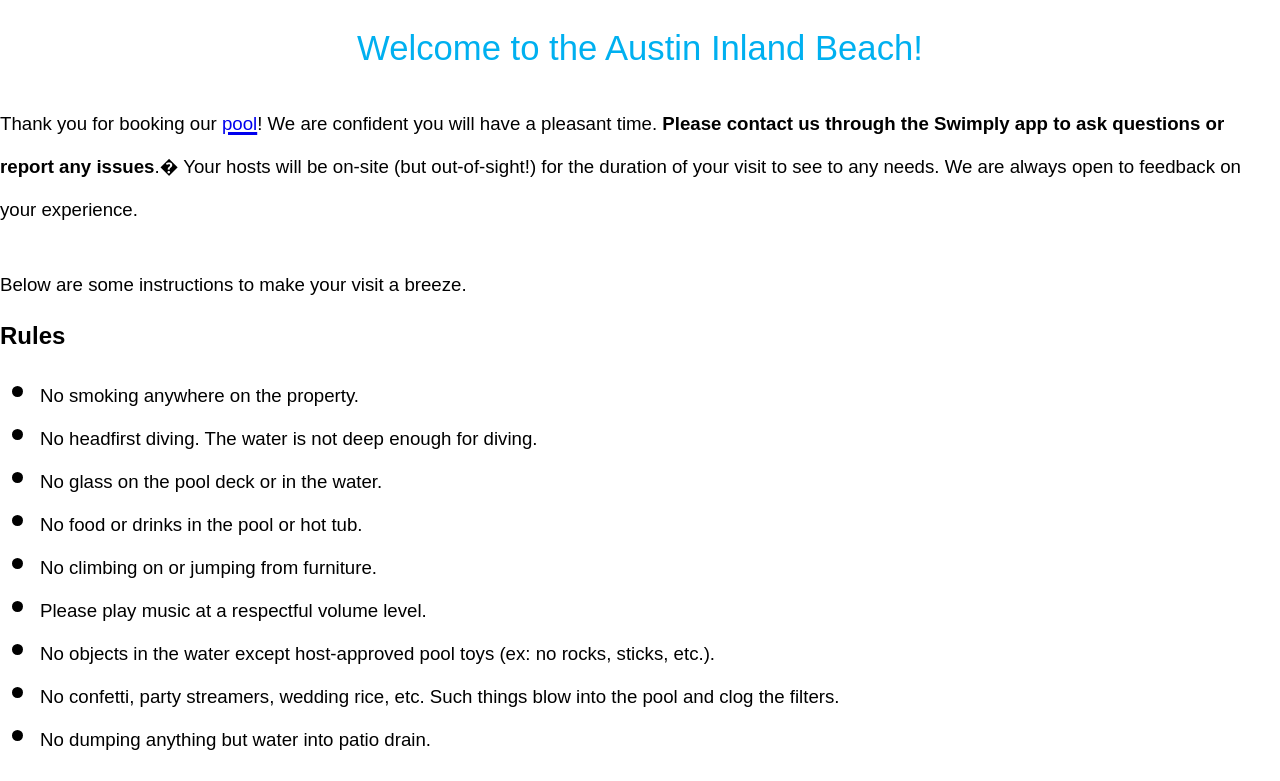
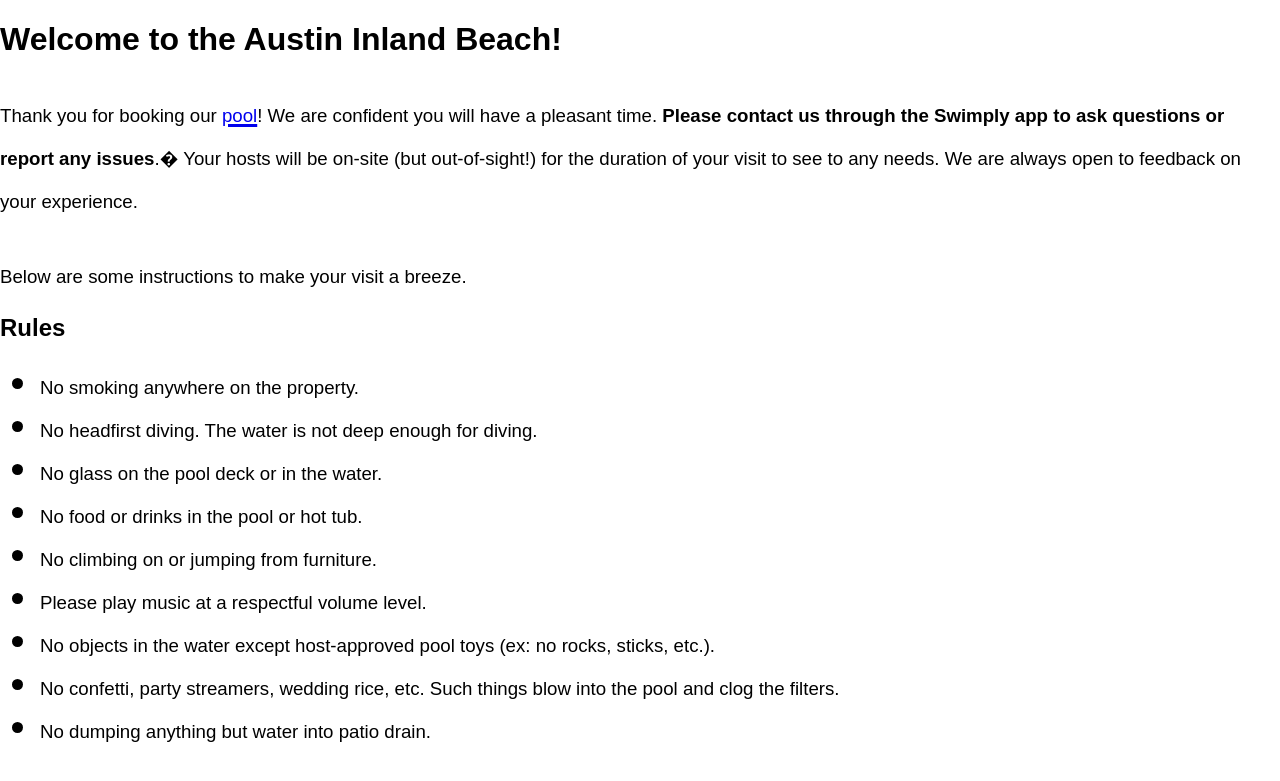
Before and after one commit to Steven-Burns/austin-inland-beach-site, a website: page src/guest-manual.html in a window 1280 px wide. Shown: the top 781 px of the page. Drawn offline with nearby package versions, Linux system fonts and the light colour scheme.

Commit message:
restore viewport tag

```diff
--- a/src/guest-manual.html
+++ b/src/guest-manual.html
@@ -3,17 +3,18 @@
 
 <head>
     <meta charset="UTF-8">
+    <meta name="viewport" content="width=device-width, initial-scale=1.0">
     <link rel="preconnect" href="https://fonts.googleapis.com">
     <link rel="preconnect" href="https://fonts.gstatic.com" crossorigin>
     <link href="https://fonts.googleapis.com/css2?family=Nunito:wght@600;700;800&display=swap" rel="stylesheet">
     <link rel="stylesheet" href="styles.css">
-</head>
+    <title>Austin's Inland Beach Pool Rental</title>
+    </head>
 
 <body>
     <main>
         <div>
-            <p class="MsoNormal" style='text-align:center'><span style='font-size:26.0pt;
-color:#00B0F0'>Welcome to the Austin Inland Beach!</span></p>
+            <h1>Welcome to the Austin Inland Beach!</h1>
 
             <p class="MsoNormal" style='margin-bottom:12.0pt;line-height:normal'><span style='font-size:14.0pt'>Thank
                     you for booking our </span><a href="https://swimply.com/pooldetails/14726"><span
```
Also changed, not shown: src/index.html (+1 -0 lines).
